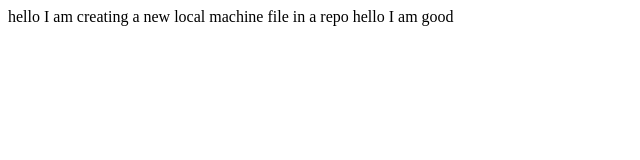
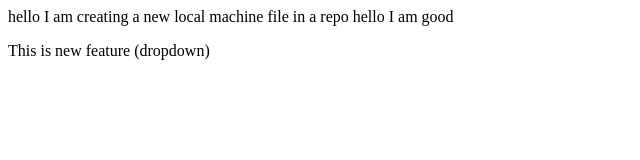
Before and after one commit to aashugupta77/Local-machine-repo, a plain HTML site: page index.html in a window 1280 px wide. Shown: the whole page, without its empty margins (0-640 px from the left). Drawn offline with Linux system fonts and the light colour scheme.

```diff
--- a/index.html
+++ b/index.html
@@ -1,3 +1,4 @@
 <P> hello I am creating a new local machine file in a repo
     hello I am good
 </P>
+<P> This is new feature (dropdown) </P>
```
Also changed, not shown: 1 other file.
